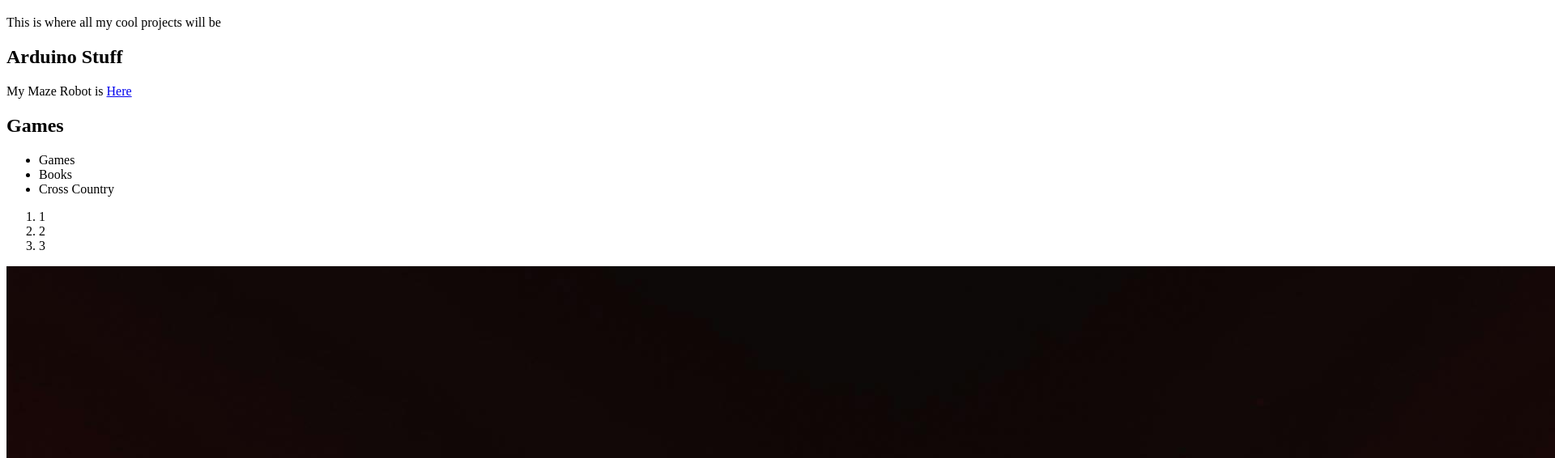
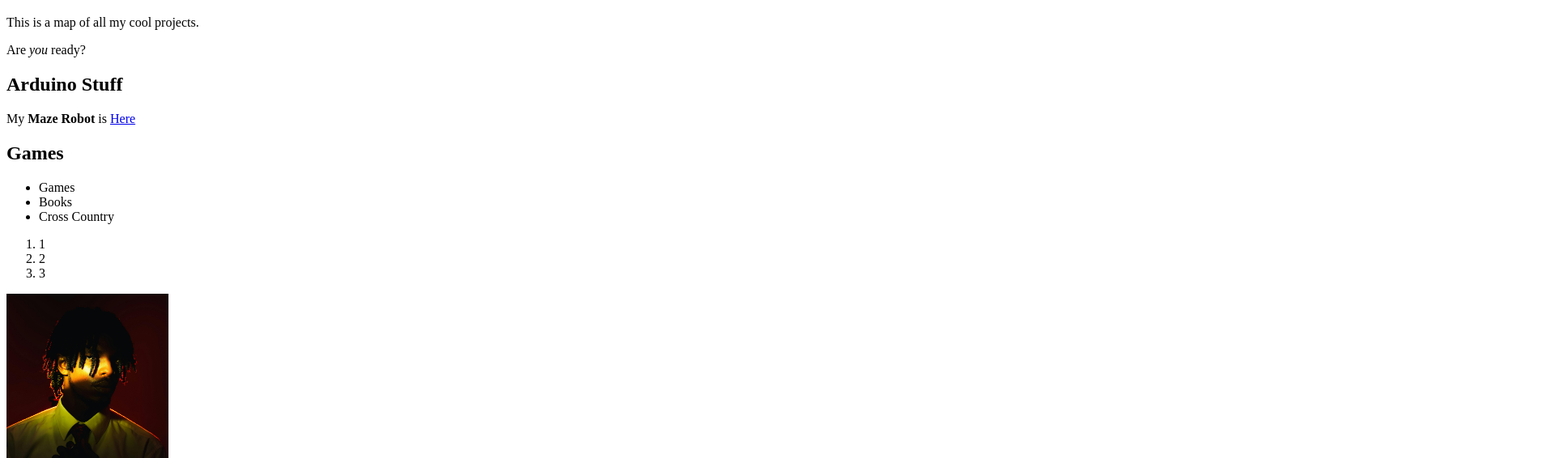
Before and after one commit to ShanetheMorgan/ShanetheMorgan.github.io, a plain HTML site: page index.html in a window 1280 px wide. Shown: the part 61-627 px from the top of the page at 81% size, 1920 px wide, since content can reach past the window. Drawn offline with Linux system fonts and the light colour scheme.

Commit message:
add tags

```diff
--- a/index.html
+++ b/index.html
@@ -7,9 +7,10 @@
 </head>
 <body>
     <h1>The Morgan's Main Master Map</h1>
-        <P>This is where all my cool projects will be</P>
+        <P>This is a map of all my cool projects.</P>
+        <P>Are <em>you</em> ready?</P>
     <h2>Arduino Stuff</h2>
-        <p> My Maze Robot is <a href="https://docs.google.com/document/d/1Yz24Hqt-jYFsE0LxQwQIGw9IaSZXIxH2pJIrz0ie-Wo/edit#heading=h.kpitwfq4bejw">Here</a> </p>
+        <p> My <strong>Maze Robot</strong> is <a href="https://docs.google.com/document/d/1Yz24Hqt-jYFsE0LxQwQIGw9IaSZXIxH2pJIrz0ie-Wo/edit#heading=h.kpitwfq4bejw">Here</a> </p>
     <h2> Games</h2>
     <ul>
         <li>Games</li>
@@ -21,6 +22,6 @@
         <li>2</li>
         <li>3</li>
     </ol>
-    <img src="Images/pexels-fireworks-uche-20463326.jpg" alt="This is a random guy I found">
+    <img src="Images/pexels-fireworks-uche-20463326.jpg" alt="This is a random guy I found" style="width:200px;height:100%;">
 </body>
 </html>
```
